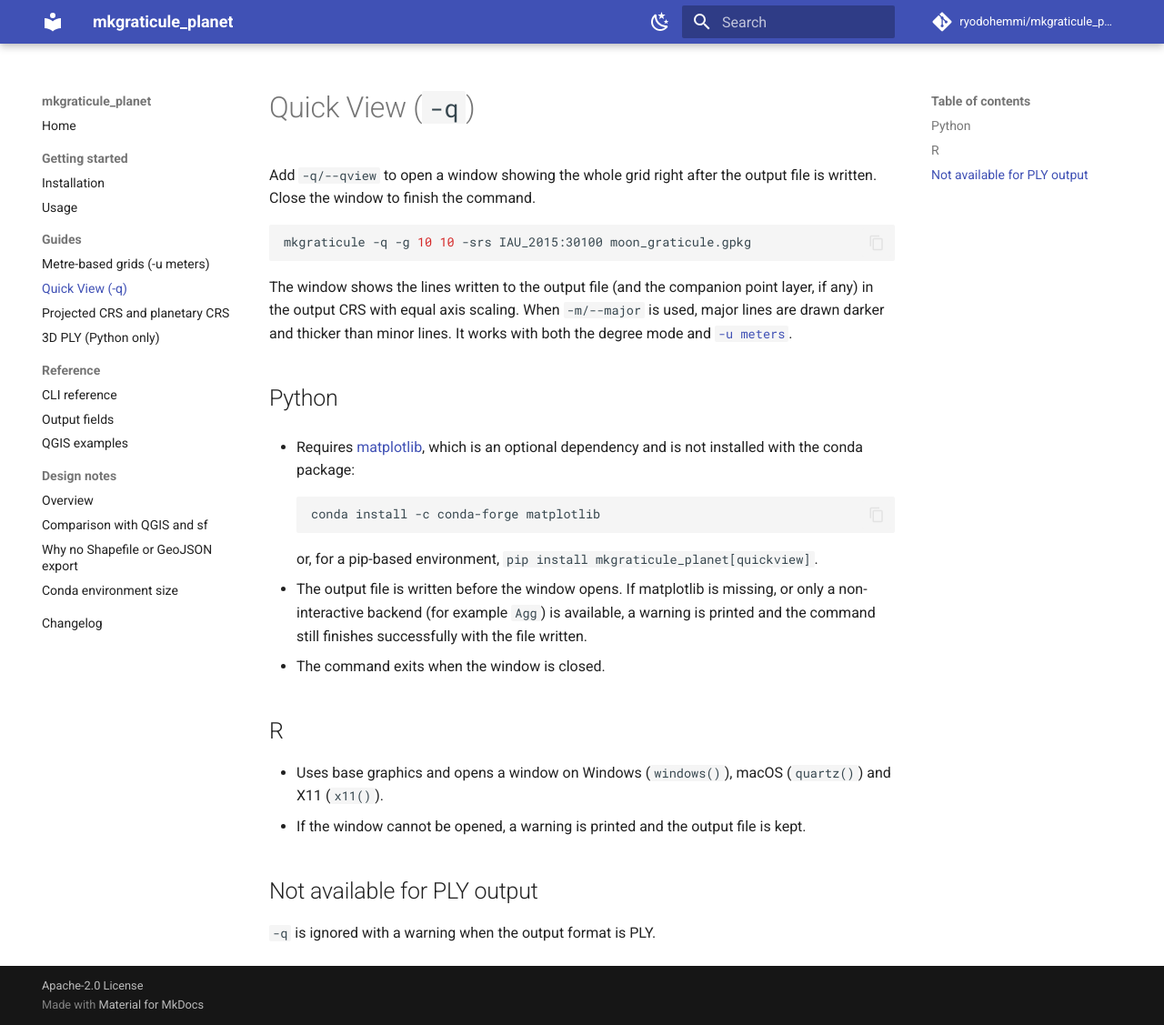
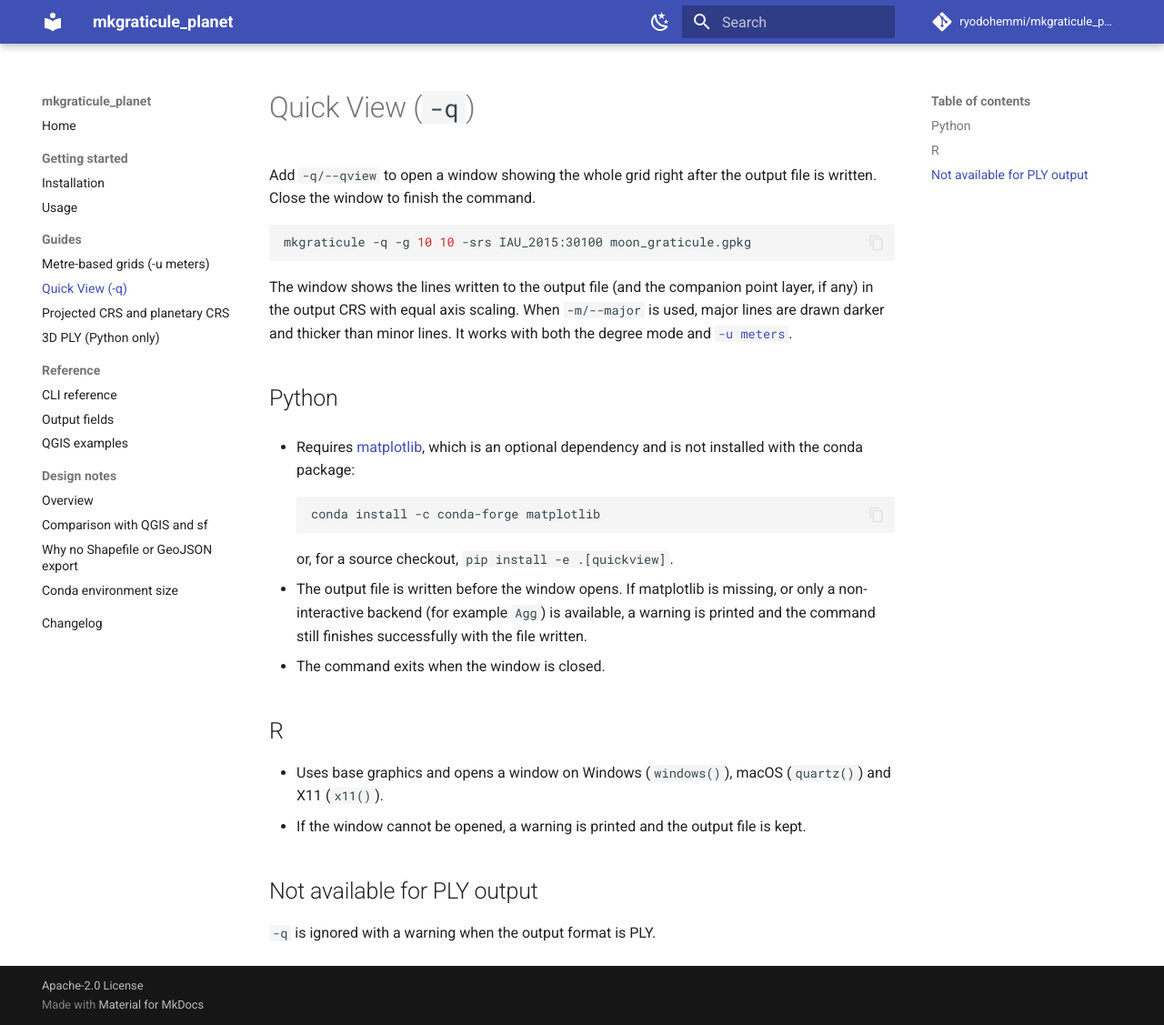
Before and after one commit to ryodohemmi/mkgraticule_planet, an MkDocs documentation site: the page built from docs/quick-view.md, in a window 1280 px wide and 1127 px high. Shown: the whole window at 91% size. Built offline with MkDocs 1.6.1 and Material for MkDocs 9.7.7, drawn with Linux system fonts in a browser that asks for light colours; comment, search, counter and statistics services are not loaded.

Commit message:
Fix Quick View install hint: the package is not on PyPI

````diff
--- a/docs/quick-view.md
+++ b/docs/quick-view.md
@@ -16,7 +16,7 @@ The window shows the lines written to the output file (and the companion point l
     conda install -c conda-forge matplotlib
     ```
 
-    or, for a pip-based environment, `pip install mkgraticule_planet[quickview]`.
+    or, for a source checkout, `pip install -e .[quickview]`.
 
 - The output file is written before the window opens. If matplotlib is missing, or only a non-interactive backend (for example `Agg`) is available, a warning is printed and the command still finishes successfully with the file written.
 - The command exits when the window is closed.
````
Also changed, not shown: CHANGELOG.md (+1 -1 lines).
